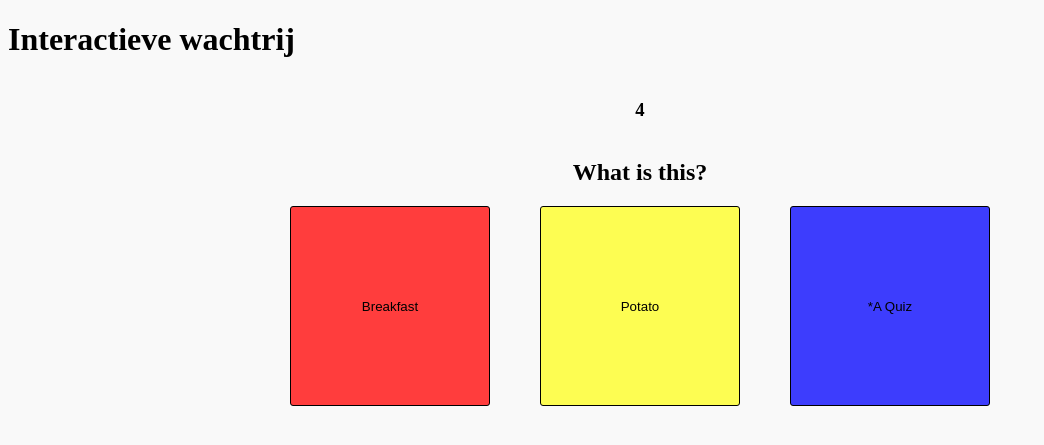
After one commit to robinootje/lidl, a PHP site: page /interactieve_wachtrij/index.html in a window 1280 px wide. The commit adds this page. Shown: the top 445 px of the page, without its empty margins (0-1044 px from the left). Run offline with PHP 8.4, Linux system fonts and the light colour scheme.

Commit message:
made with javascript and made significant progress

```diff
--- /dev/null
+++ b/interactieve_wachtrij/index.html
@@ -0,0 +1,29 @@
+<!DOCTYPE html>
+<html>
+<head>
+    <link rel="stylesheet" href="style.css">
+</head>
+<body>
+    <h1>Interactieve wachtrij</h1>
+    <div class="container">
+        <h3 id="countdown"></h3>
+        <div class="questions">
+            <h2 id="question">Kortevragen / Meerkeuzevragen</h2>
+        </div>
+        <div class="answers">
+            <button class="answer answer-1">
+            Keuze 1
+            </button>
+            <button class="answer answer-2">
+            Keuze 2
+            </button>
+            <button class="answer answer-3">
+            Keuze 3
+            </button>
+        </div>
+    </div>
+
+
+    <script src="script.js"></script>
+</body>
+</html>
--- /dev/null
+++ b/interactieve_wachtrij/script.js
@@ -0,0 +1,83 @@
+let questionElement = document.getElementById("question");
+let countdownElement = document.getElementById("countdown");
+let answerElements = document.getElementsByClassName('answer');
+
+let questionsArray = ["What is this?","What is that?", "Who is you?","Where is me?","Something wrong?"];
+let answerArray = ["*A Quiz", "*Something","*A Person", "*Home", "*Nope"];
+let fakeAnswers = [["Breakfast","Potato"],["Nothing","Everything"],["A Dog","A Cat"],["Outside","Away"],["Yes","Always"]];
+let currentAnswers = [];
+
+let index = -1;
+let maxIndex = questionsArray.length-1;
+
+// "timer" heeft nu een waarde van 5000 wat 5000 ms betekent, oftewel 5 seconden.
+// Mocht je dit willen aanpassen naar 10 seconden dan kan je 5000 naar 10000 veranderen.
+// Deze timer is alleen voor de eerste keer dat het inlaad. Je hebt dan nu 5 seconden voordat de eerste vraag wordt laten zien.
+let timer = setTimeout(setNextQuestion, 5000);
+
+let counter = 5;
+countdownElement.innerHTML = counter;
+
+let interval = setInterval(setCountdown, 1000);
+
+Array.from(answerElements).forEach(element => {
+    element.addEventListener("click",function() {
+            handleAnswer(element);
+        }
+    )
+});
+
+function setCountdown(){
+    counter--;
+    countdownElement.innerHTML = counter;
+}
+
+
+function setNextQuestion(){
+    // If not out of questions set new question after 5 sec and set the timer again.
+    if(index !== maxIndex){
+        clearInterval(interval);
+        clearTimeout(timer);
+        index++;
+        questionElement.innerHTML = questionsArray[index];
+        setAnswers();
+        counter = 5;
+        countdownElement.innerHTML = counter;
+        // "timer" heeft nu een waarde van 5000 wat 5000 ms betekent, oftewel 5 seconden.
+        // Mocht je dit willen aanpassen naar 10 seconden dan kan je 5000 naar 10000 veranderen.
+        timer = setTimeout(setNextQuestion,5000);
+        interval = setInterval(setCountdown, 1000);
+    }else{
+        if (!alert('De quiz is klaar')) { window.location.reload(); }
+    }
+}
+
+function setAnswers(){
+    currentAnswers = [answerArray[index], fakeAnswers[index][0], fakeAnswers[index][1]];
+     shuffleArray(currentAnswers);
+
+     for(var i = 0;i < answerElements.length;i++){
+        answerElements[i].innerHTML=currentAnswers[i];
+     }
+}
+
+function shuffleArray(array) {
+    for (var i = array.length - 1; i > 0; i--) {
+        var j = Math.floor(Math.random() * (i + 1));
+        var temp = array[i];
+        array[i] = array[j];
+        array[j] = temp;
+    }
+}
+
+
+function handleAnswer(element){
+    // Correct answer before timer runs out. Clear the timer and set the next question
+    console.log(element.innerHTML);
+    console.log(answerArray[index]);
+    if(element.innerHTML === answerArray[index]){
+        element.classList.add("correct-answer");
+        setNextQuestion();
+        element.classList.remove("correct-answer");
+    }
+}
--- /dev/null
+++ b/interactieve_wachtrij/style.css
@@ -0,0 +1,39 @@
+body {
+    background-color: rgb(249, 249, 249);
+}
+
+.container {
+    display: flex;
+    flex-direction: column;
+    align-items: center;
+    justify-content: center;
+}
+
+.questions {
+    /* width: 100%; */
+}
+
+.answers {
+    display: inline-flex;
+    gap:50px;
+}
+
+#question {
+
+}
+
+.answer {
+    border: 1px solid;
+    border-radius: 3px;
+    background-color: lightgray;
+    width: 200px;
+    height: 200px;
+    cursor: pointer;
+}
+
+.correct-answer { background-color: rgb(89, 236, 89) !important }
+.incorrect-answer { background-color: rgb(255, 61, 61) !important }
+
+.answer-1 { background-color: rgb(255, 61, 61) }
+.answer-2 { background-color: rgb(253, 253, 82) }
+.answer-3 { background-color: rgb(61, 61, 253)}
```
Also changed, not shown: interactieve_wachtrij/index.php (deleted, +0 -63 lines), interactieve_wachtrij/index.php.bak.php (renamed from .php_tmp/index.php, +17 -15 lines), 2 other files.
